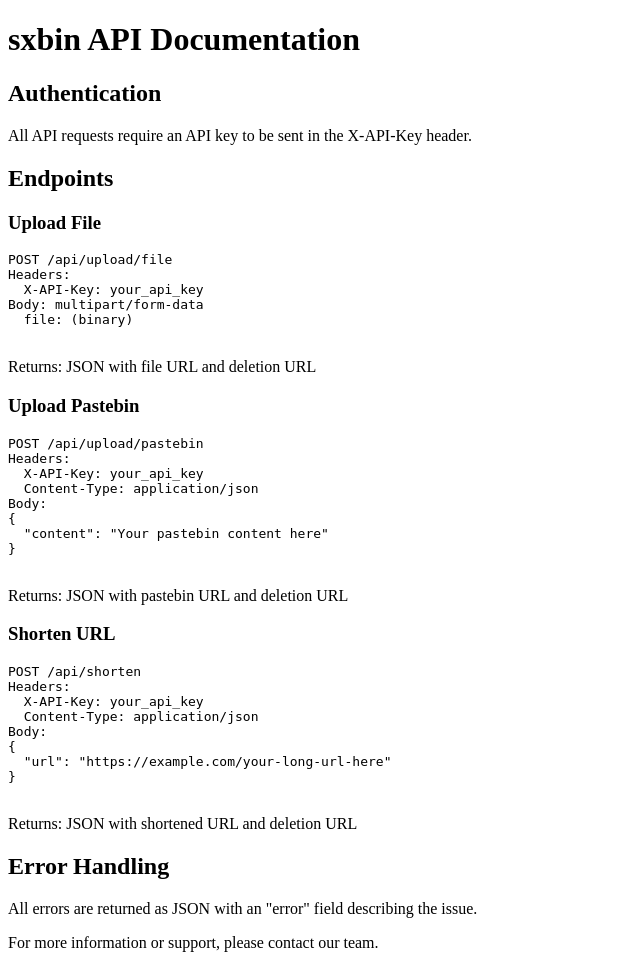
After one commit to RJStudios/aCloud, a Flask app: page /api/docs in a window 1280 px wide. The commit adds this page. Shown: the whole page, without its empty margins (0-640 px from the left). Run offline with Flask 3, Linux system fonts and the light colour scheme.

```diff
--- a/app.py
+++ b/app.py
@@ -1222,6 +1222,20 @@
     banned_passwords = ['info', 'download']
     return password not in banned_passwords
 
+@app.route('/reset_api_key', methods=['POST'])
+@login_required
+def reset_api_key():
+    new_api_key = secrets.token_urlsafe(32)
+    db = get_db()
+    cursor = db.cursor()
+    cursor.execute("UPDATE users SET api_key = ? WHERE id = ?", (new_api_key, current_user.id))
+    db.commit()
+    return jsonify({'success': True, 'new_api_key': new_api_key})
+
+@app.route('/api/docs')
+def api_docs():
+    return render_template('api_docs.html')
+
 if __name__ == '__main__':
     # Start the cleanup thread
     cleanup_thread = threading.Thread(target=delete_old_files)
--- /dev/null
+++ b/templates/api_docs.html
@@ -0,0 +1,62 @@
+<!DOCTYPE html>
+<html lang="en">
+<head>
+    <meta charset="UTF-8">
+    <meta name="viewport" content="width=device-width, initial-scale=1.0">
+    <title>API Documentation - sxbin</title>
+    <style>
+        /* Add your styles here */
+    </style>
+</head>
+<body>
+    <h1>sxbin API Documentation</h1>
+
+    <h2>Authentication</h2>
+    <p>All API requests require an API key to be sent in the X-API-Key header.</p>
+
+    <h2>Endpoints</h2>
+
+    <h3>Upload File</h3>
+    <pre>
+POST /api/upload/file
+Headers:
+  X-API-Key: your_api_key
+Body: multipart/form-data
+  file: (binary)
+    </pre>
+    <p>Returns: JSON with file URL and deletion URL</p>
+
+    <h3>Upload Pastebin</h3>
+    <pre>
+POST /api/upload/pastebin
+Headers:
+  X-API-Key: your_api_key
+  Content-Type: application/json
+Body:
+{
+  "content": "Your pastebin content here"
+}
+    </pre>
+    <p>Returns: JSON with pastebin URL and deletion URL</p>
+
+    <h3>Shorten URL</h3>
+    <pre>
+POST /api/shorten
+Headers:
+  X-API-Key: your_api_key
+  Content-Type: application/json
+Body:
+{
+  "url": "https://example.com/your-long-url-here"
+}
+    </pre>
+    <p>Returns: JSON with shortened URL and deletion URL</p>
+
+    <h2>Error Handling</h2>
+    <p>All errors are returned as JSON with an "error" field describing the issue.</p>
+
+    <footer>
+        <p>For more information or support, please contact our team.</p>
+    </footer>
+</body>
+</html>
```
Also changed, not shown: templates/user_files.html (+76 -5 lines).
